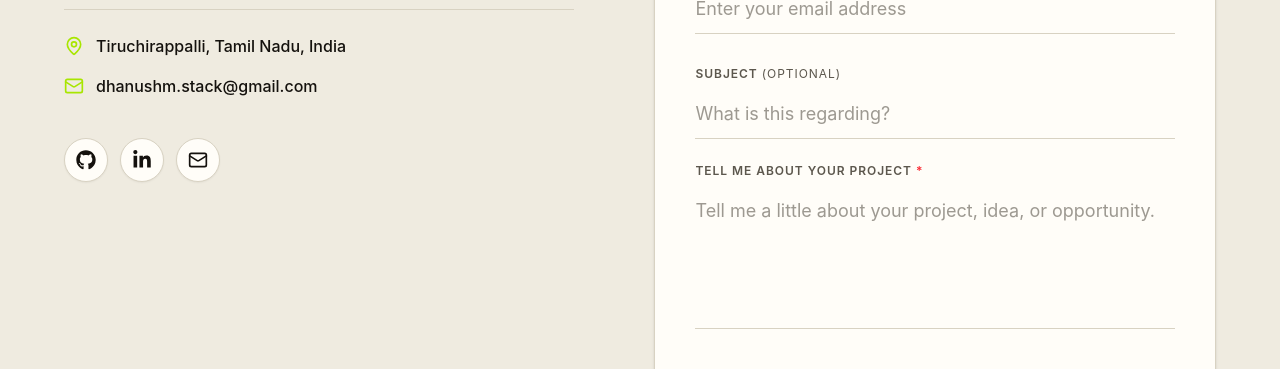
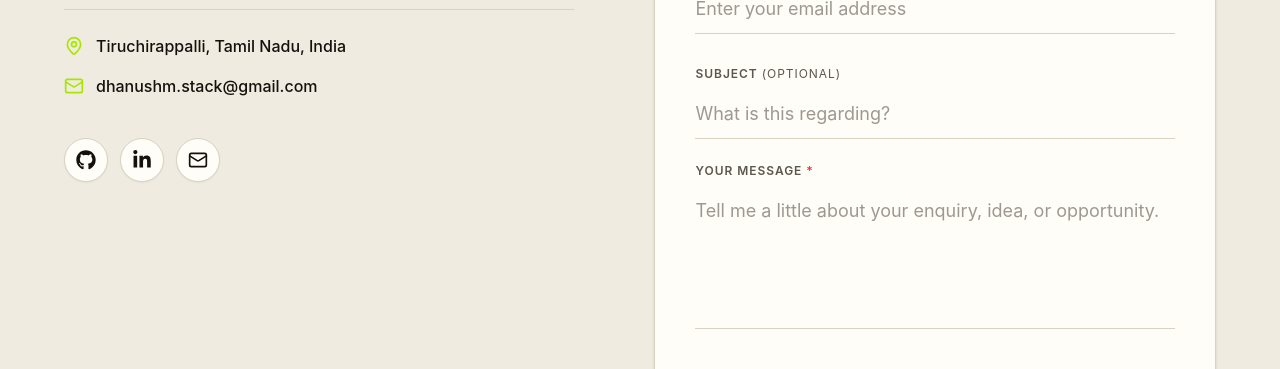
Before and after one commit to MDhanush08/dhanush-portfolio, a React (Vite) app in the folder frontend/: page / in a window 1280 px wide. Shown: the part 7967-8336 px from the top of the page. Built offline with nearby package versions, Linux system fonts and the light colour scheme.

Commit message:
Contact form Changes

```diff
--- a/frontend/src/components/sections/Contact.tsx
+++ b/frontend/src/components/sections/Contact.tsx
@@ -51,7 +51,7 @@ export const Contact = memo(function Contact() {
       errs.email = 'Please enter a valid email address.'
     }
     if (!formData.message.trim()) {
-      errs.message = 'Please tell me a little about your project or note.'
+      errs.message = 'Please Tell me a little about your enquiry'
     }
 
     setErrors(errs)
@@ -284,7 +284,7 @@ export const Contact = memo(function Contact() {
               </div>
             </div>
 
-            {/* Field 04: TELL ME ABOUT YOUR PROJECT */}
+            {/* Field 04: YOUR MESSAGE*/}
             <div className="flex flex-col gap-2 group">
               <label
                 htmlFor="contact-message"
@@ -295,7 +295,7 @@ export const Contact = memo(function Contact() {
                     : 'text-[var(--muted)] group-focus-within:text-[var(--ink)]'
                 )}
               >
-                TELL ME ABOUT YOUR PROJECT <span className="text-red-500">*</span>
+                YOUR MESSAGE <span className="text-red-500">*</span>
               </label>
               <div className={cn('field-underline-wrapper', errors.message && 'has-error')}>
                 <textarea
@@ -306,7 +306,7 @@ export const Contact = memo(function Contact() {
                     setFormData((prev) => ({ ...prev, message: e.target.value }))
                     if (errors.message) setErrors((prev) => ({ ...prev, message: undefined }))
                   }}
-                  placeholder="Tell me a little about your project, idea, or opportunity."
+                  placeholder="Tell me a little about your enquiry, idea, or opportunity."
                   aria-invalid={!!errors.message}
                   aria-describedby={errors.message ? 'contact-message-error' : undefined}
                   className="w-full bg-transparent border-0 py-2.5 text-base md:text-lg text-[var(--ink)] placeholder:text-[var(--muted)]/60 focus:outline-none resize-none min-h-[110px]"
```
